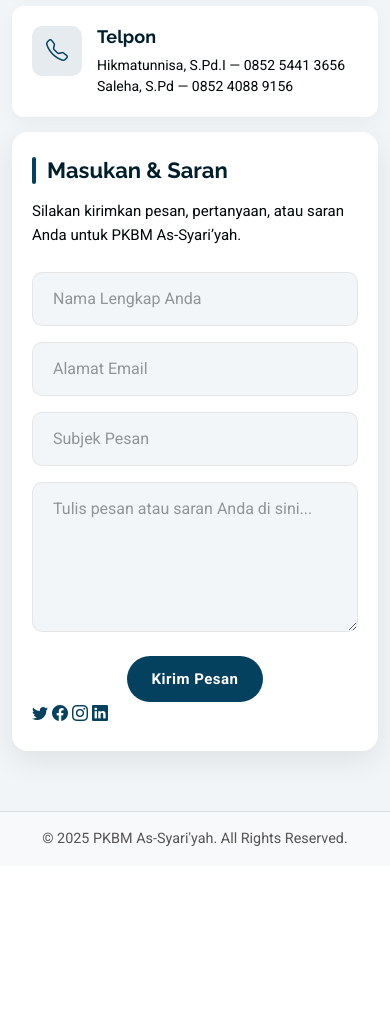
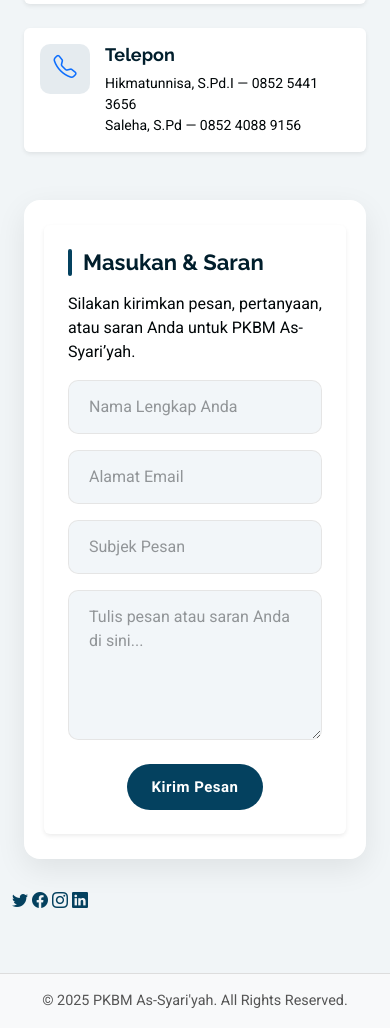
Before and after one commit to Rifan09/pkbm-as-syariyah, a Django app: page /kontak/ in a window 390 px wide. Shown: the part 700-1728 px from the top of the page. Before the commit the page ends 1547 px from the top, so only its background shows below. Run offline with Django 4.2, Linux system fonts and the light colour scheme.

Commit message:
Update kontak.html

```diff
--- a/pkbmapp/templates/pkbmapp/kontak.html
+++ b/pkbmapp/templates/pkbmapp/kontak.html
@@ -26,30 +26,41 @@
           </div>
 
           <div class="contact-content">
-            <div class="contact-cards-container" data-aos="fade-up" data-aos-delay="300">
-              <div class="contact-card">
-                <div class="icon-box">
-                  <i class="bi bi-geo-alt"></i>
+  <div class="container" data-aos="fade-up" data-aos-delay="300">
+
+    <div class="row g-4">
+      <!-- Kartu Lokasi -->
+      <div class="col-md-6">
+        <div class="contact-card h-100 p-3 shadow-sm rounded">
+          <div class="icon-box mb-3">
+            <i class="bi bi-geo-alt fs-3 text-primary"></i>
           </div>
           <div class="contact-text">
             <h4>Lokasi</h4>
             <p>Jl. H. Damanhuri RT.05 RW.03, Kec. Barabai, Kab. Hulu Sungai Tengah (HST)</p>
           </div>
         </div>
+      </div>
 
-              <div class="contact-card">
-                <div class="icon-box">
-                  <i class="bi bi-telephone"></i>
+      <!-- Kartu Telepon -->
+      <div class="col-md-6">
+        <div class="contact-card h-100 p-3 shadow-sm rounded">
+          <div class="icon-box mb-3">
+            <i class="bi bi-telephone fs-3 text-primary"></i>
           </div>
           <div class="contact-text">
-                  <h4>Telpon</h4>
+            <h4>Telepon</h4>
             <p>Hikmatunnisa, S.Pd.I — 0852 5441 3656</p>
             <p>Saleha, S.Pd — 0852 4088 9156</p>
           </div>
         </div>
+      </div>
+    </div>
 
-            <div class="contact-form-container" data-aos="fade-up" data-aos-delay="400">
-                  <h3>Masukan & Saran</h3>
+    <!-- Formulir Masukan & Saran -->
+    <div class="contact-form-container mt-5" data-aos="fade-up" data-aos-delay="400">
+      <div class="p-4 shadow-sm bg-white rounded">
+        <h3 class="mb-3">Masukan & Saran</h3>
         <p>Silakan kirimkan pesan, pertanyaan, atau saran Anda untuk PKBM As-Syari’yah.</p>
 
         <form method="POST" class="php-email-form">
@@ -81,6 +92,13 @@
             <button type="submit" class="btn btn-primary px-4">Kirim Pesan</button>
           </div>
         </form>
+      </div>
+    </div>
+
+  </div>
+</div>
+
+
                   <div class="social-links">
                     <a href="#"><i class="bi bi-twitter"></i></a>
                     <a href="#"><i class="bi bi-facebook"></i></a>
```
Lines whose indentation alone changed are shown as unchanged.
